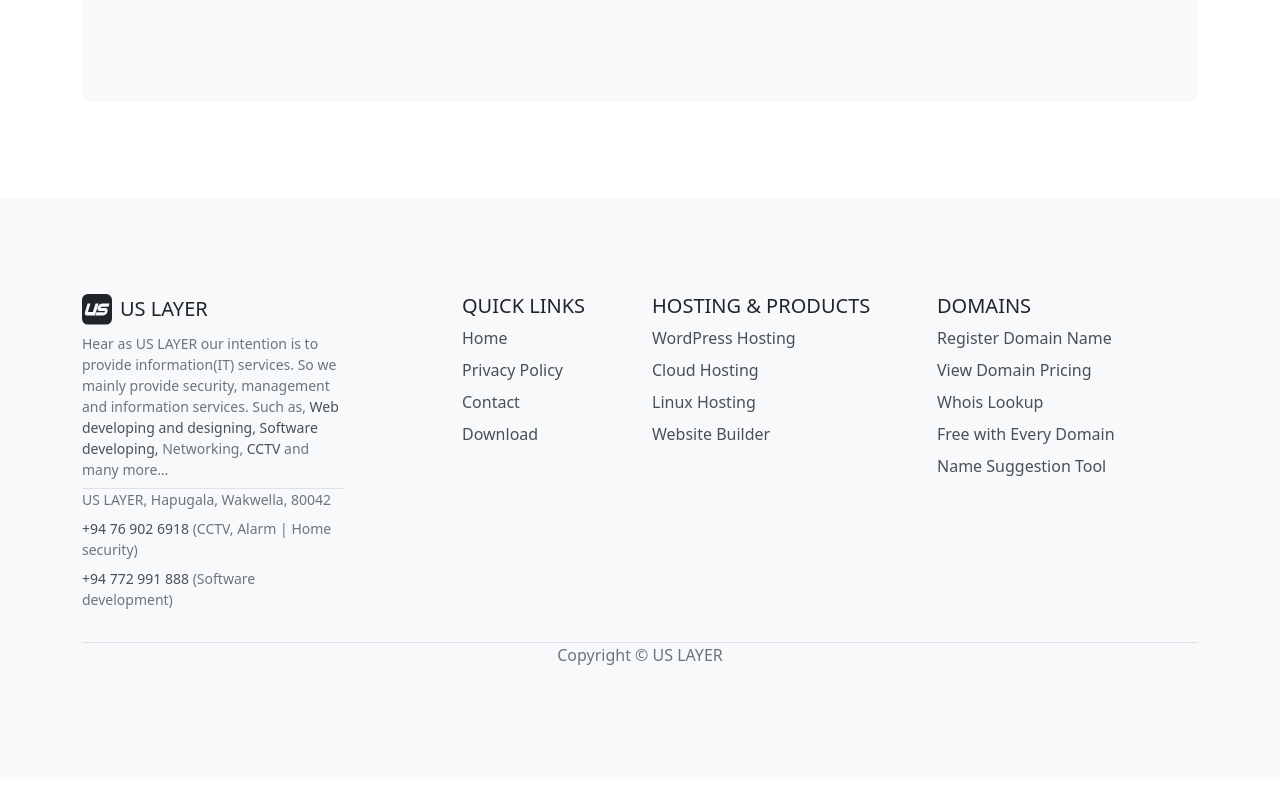
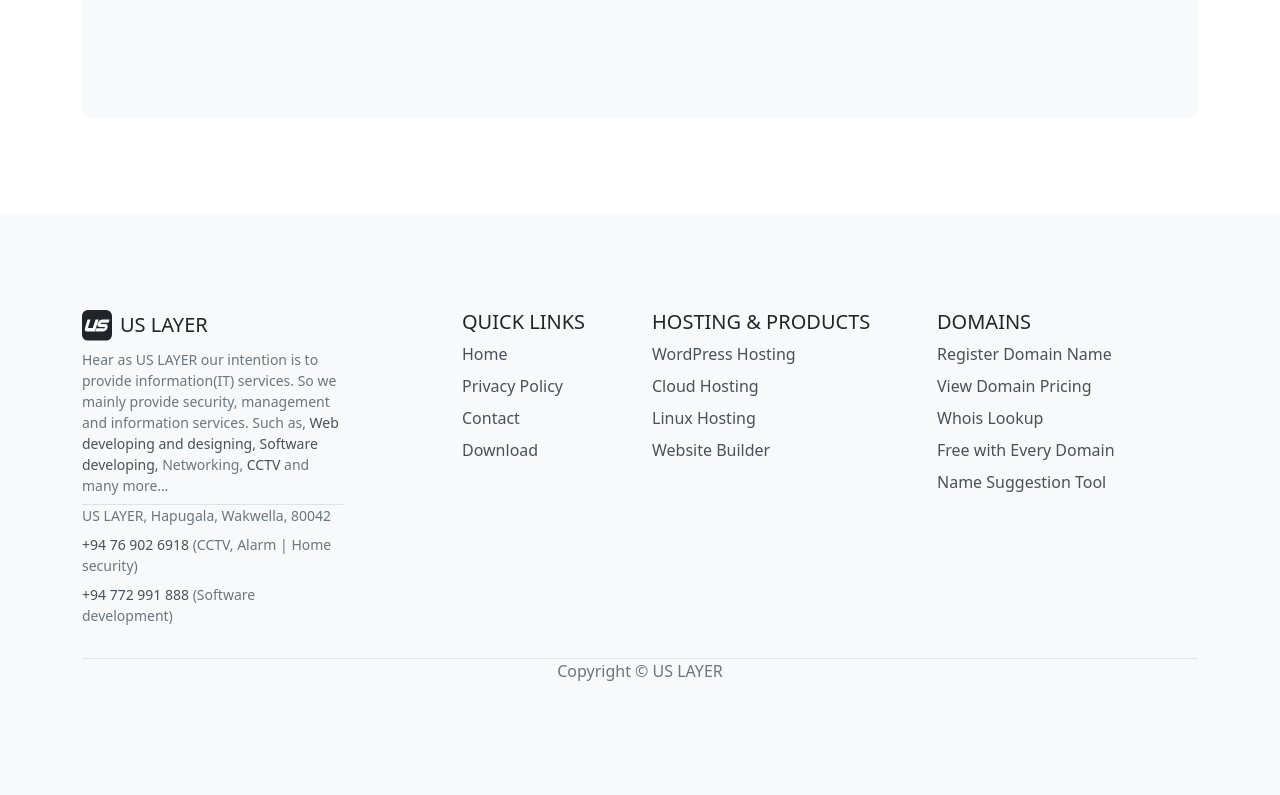
Before and after one commit to uslayer/uslayer.github.io, a Jekyll site: the page built from pages/contact.md, in a window 1280 px wide. Shown: the part 1343-2138 px from the top of the page. Built offline with Jekyll 4.4.1, drawn with Linux system fonts in a browser that asks for light colours.

Commit message:
Update contact.md

```diff
--- a/pages/contact.md
+++ b/pages/contact.md
@@ -37,4 +37,4 @@
 
   </form>
 
-  <iframe src="https://www.google.com/maps/embed?pb=!1m14!1m8!1m3!1d15869.695349090776!2d80.1989143!3d6.0734427!3m2!1i1024!2i768!4f13.1!3m3!1m2!1s0x0%3A0xb02f17fc77ac0859!2sUS%20LAYER%20%5B%20CCTV%20-%20Security%20System%20-%20Galle%20Software%20Solutions%20%5D!5e0!3m2!1sen!2slk!4v1662982509037!5m2!1sen!2slk" width="100%" height="600" style="border:0;" allowfullscreen="" loading="lazy" referrerpolicy="no-referrer-when-downgrade"></iframe>
+  <iframe class="mb-3" src="https://www.google.com/maps/embed?pb=!1m14!1m8!1m3!1d15869.695349090776!2d80.1989143!3d6.0734427!3m2!1i1024!2i768!4f13.1!3m3!1m2!1s0x0%3A0xb02f17fc77ac0859!2sUS%20LAYER%20%5B%20CCTV%20-%20Security%20System%20-%20Galle%20Software%20Solutions%20%5D!5e0!3m2!1sen!2slk!4v1662982509037!5m2!1sen!2slk" width="100%" height="600" style="border:0;" allowfullscreen="" loading="lazy" referrerpolicy="no-referrer-when-downgrade"></iframe>
```
